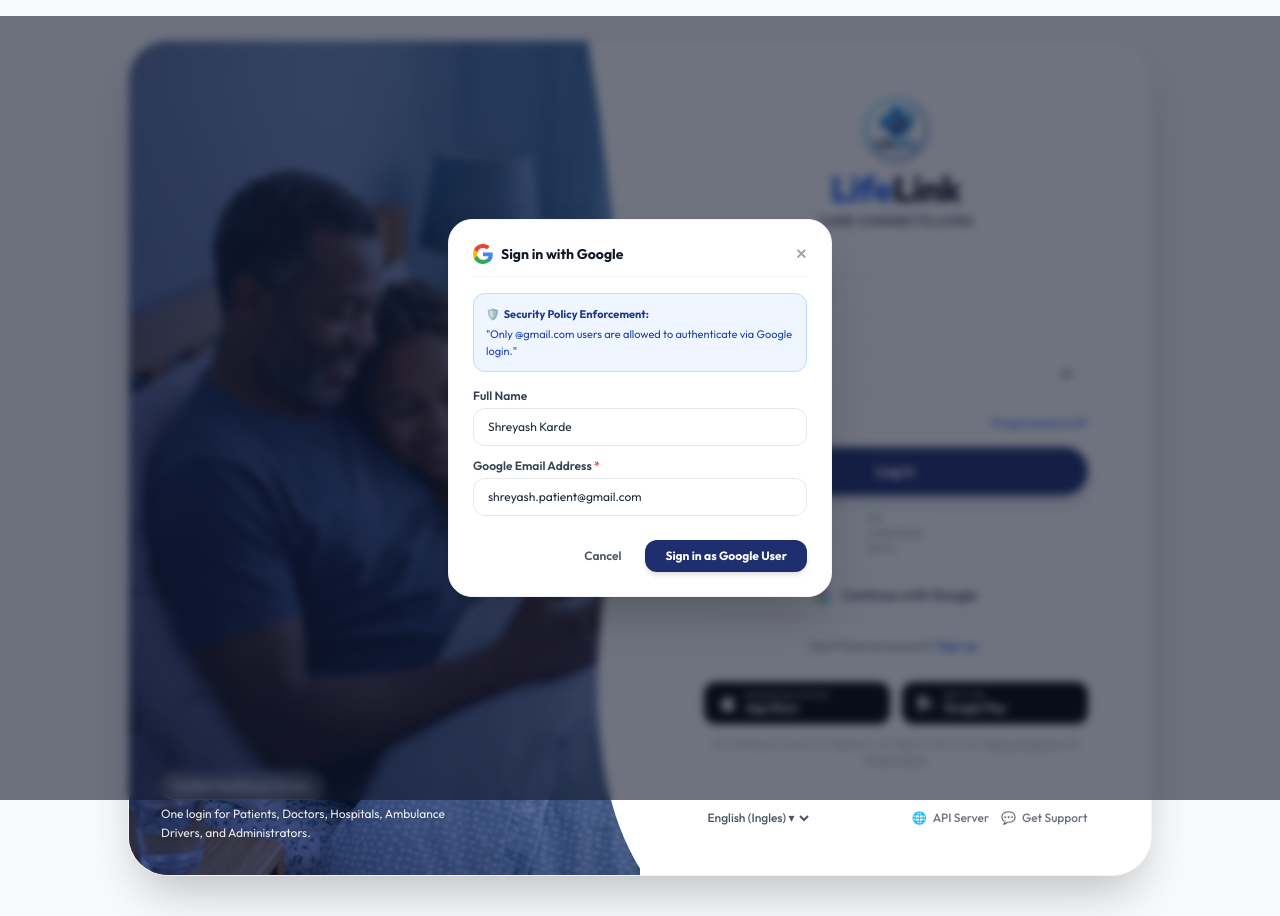
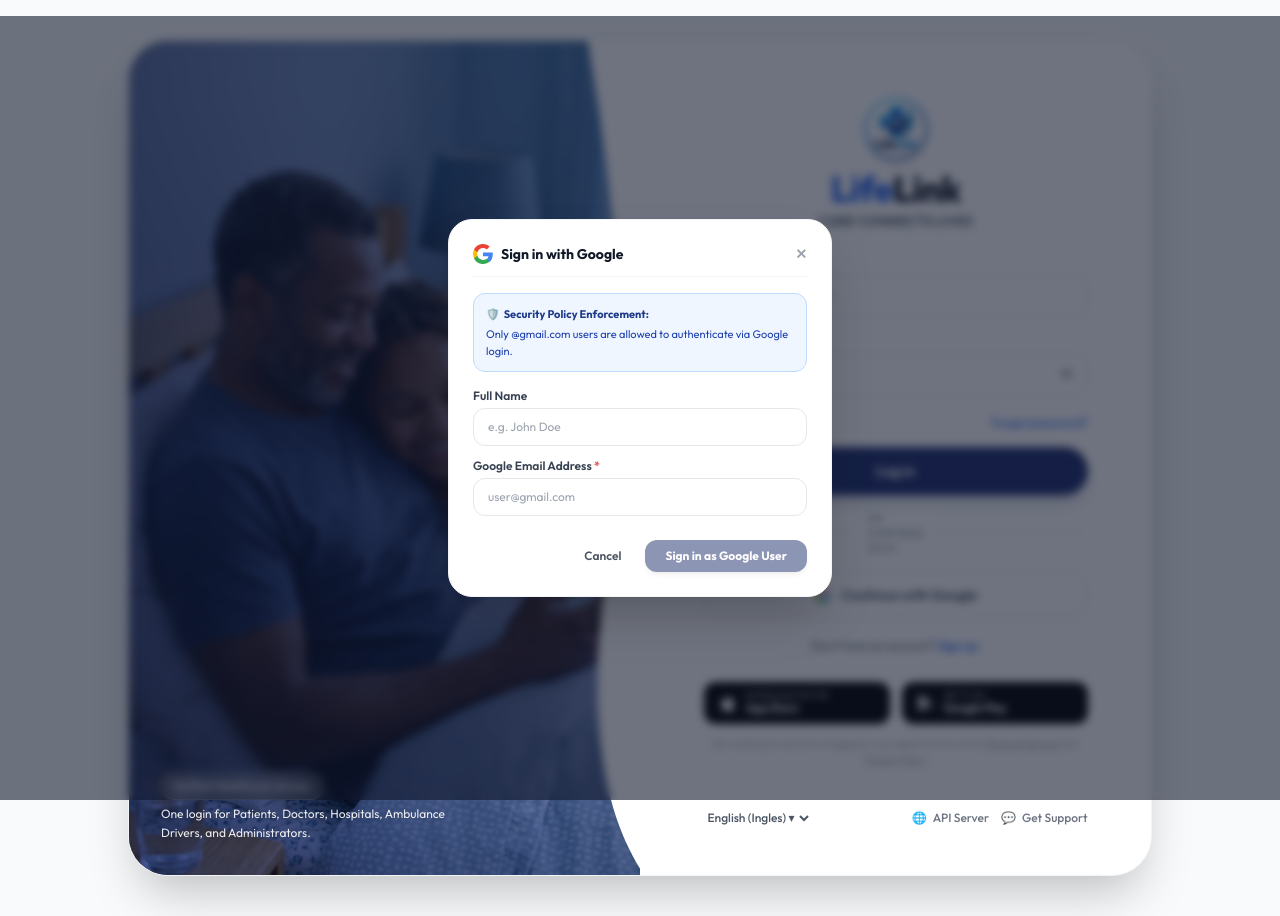
Before and after one commit to shreyashkarde/life-link-, a React (Vite) app in the folder frontend/: page / in a window 1280 px wide. Both pictures are taken after a click on the button "Continue with Google". Built offline with nearby package versions, Linux system fonts and the light colour scheme; no server answers.

Commit message:
feat(auth): configure official Google OAuth 2.0 Web Client credentials and Google Identity Services

```diff
--- a/frontend/index.html
+++ b/frontend/index.html
@@ -63,6 +63,8 @@
       wrapConsole('log');
     })();
   </script>
+  <!-- Google Identity Services (GIS) for Google OAuth 2.0 -->
+  <script src="https://accounts.google.com/gsi/client" async defer></script>
 </head>
 
 
--- a/frontend/src/features/auth/GoogleLoginButton.jsx
+++ b/frontend/src/features/auth/GoogleLoginButton.jsx
@@ -3,21 +3,26 @@
 
 /**
  * 🔑 GoogleLoginButton.jsx
- * "Only @gmail.com users are allowed to authenticate via Google login."
+ * Native Google Identity Services (GIS) OAuth 2.0 Integration
+ * Enforces: "Only @gmail.com users are allowed to authenticate via Google login."
  */
 export const GoogleLoginButton = ({ onSuccess, onError, customGmail = '' }) => {
   const [loading, setLoading] = useState(false);
   const [showPromptModal, setShowPromptModal] = useState(false);
-  const [gmailInput, setGmailInput] = useState(customGmail || 'shreyash.patient@gmail.com');
-  const [nameInput, setNameInput] = useState('Shreyash Karde');
+  const [gmailInput, setGmailInput] = useState(customGmail || '');
+  const [nameInput, setNameInput] = useState('');
+
+  const clientId =
+    import.meta.env.VITE_GOOGLE_CLIENT_ID ||
+    '748480555286-1lcn1lck6do44gl5aipdqlmla1jp1mn5.apps.googleusercontent.com';
 
   const executeGoogleLogin = async (emailToUse, nameToUse, rawToken = null) => {
     try {
       setLoading(true);
       const cleanEmail = (emailToUse || '').toLowerCase().trim();
 
-      // 🚨 Client-Side Check: Only allow @gmail.com
-      if (!cleanEmail.endsWith('@gmail.com')) {
+      // Client-Side Check: Only allow @gmail.com if manual email is passed
+      if (!rawToken && cleanEmail && !cleanEmail.endsWith('@gmail.com')) {
         const errorMsg = 'Only @gmail.com users are allowed to authenticate via Google login.';
         if (onError) onError(errorMsg);
         return;
@@ -29,10 +34,10 @@
         headers: { 'Content-Type': 'application/json' },
         body: JSON.stringify({
           token: rawToken,
-          email: cleanEmail,
-          name: nameToUse || cleanEmail.split('@')[0],
+          email: cleanEmail || undefined,
+          name: nameToUse || (cleanEmail ? cleanEmail.split('@')[0] : undefined),
           picture: 'https://images.unsplash.com/photo-1535713875002-d1d0cf377fde?w=200',
-          googleId: 'g_' + btoa(cleanEmail).substring(0, 16),
+          googleId: cleanEmail ? 'g_' + btoa(cleanEmail).substring(0, 16) : undefined,
         }),
       });
 
@@ -50,9 +55,29 @@
     }
   };
 
+  // Initialize Google Identity Services
+  useEffect(() => {
+    if (typeof window !== 'undefined' && window.google?.accounts?.id && clientId) {
+      try {
+        window.google.accounts.id.initialize({
+          client_id: clientId,
+          callback: (response) => {
+            if (response.credential) {
+              executeGoogleLogin(null, null, response.credential);
+            }
+          },
+          auto_select: false,
+          cancel_on_tap_outside: true,
+        });
+      } catch (e) {
+        console.warn('Google GSI init notice:', e);
+      }
+    }
+  }, [clientId]);
+
   const handleButtonClick = () => {
-    // Check if Google GSI is available in window
-    if (typeof window !== 'undefined' && window.google?.accounts?.id) {
+    // If Google GSI is available, open the official Google prompt
+    if (typeof window !== 'undefined' && window.google?.accounts?.id && clientId) {
       try {
         window.google.accounts.id.prompt((notification) => {
           if (notification.isNotDisplayed() || notification.isSkippedMoment()) {
@@ -97,7 +122,7 @@
         <span>{loading ? 'Connecting Google...' : 'Continue with Google'}</span>
       </button>
 
-      {/* Google OAuth Modal for Fast Selection & Policy Verification */}
+      {/* Google OAuth Modal for Direct Verification */}
       {showPromptModal && (
         <div className="fixed inset-0 z-[9999] bg-slate-900/60 backdrop-blur-sm flex items-center justify-center p-4">
           <div className="bg-white rounded-3xl max-w-sm w-full p-6 shadow-2xl border border-gray-100 space-y-4 animate-in fade-in zoom-in-95 duration-200">
@@ -125,7 +150,7 @@
                 <span>🛡️</span> Security Policy Enforcement:
               </p>
               <p className="text-blue-800">
-                "Only @gmail.com users are allowed to authenticate via Google login."
+                Only @gmail.com users are allowed to authenticate via Google login.
               </p>
             </div>
 
@@ -139,7 +164,7 @@
                   value={nameInput}
                   onChange={(e) => setNameInput(e.target.value)}
                   className="w-full text-xs px-3.5 py-2.5 border border-gray-200 rounded-xl focus:outline-none focus:ring-2 focus:ring-blue-500"
-                  placeholder="e.g. Shreyash Karde"
+                  placeholder="e.g. John Doe"
                 />
               </div>
 
@@ -172,7 +197,7 @@
               </button>
               <button
                 type="button"
-                disabled={loading || !gmailInput}
+                disabled={loading || !gmailInput || !gmailInput.endsWith('@gmail.com')}
                 onClick={() => executeGoogleLogin(gmailInput, nameInput)}
                 className="px-5 py-2 text-xs font-bold text-white bg-[#1e2e6e] hover:bg-[#162354] rounded-xl shadow-md disabled:opacity-50 cursor-pointer"
               >
```
